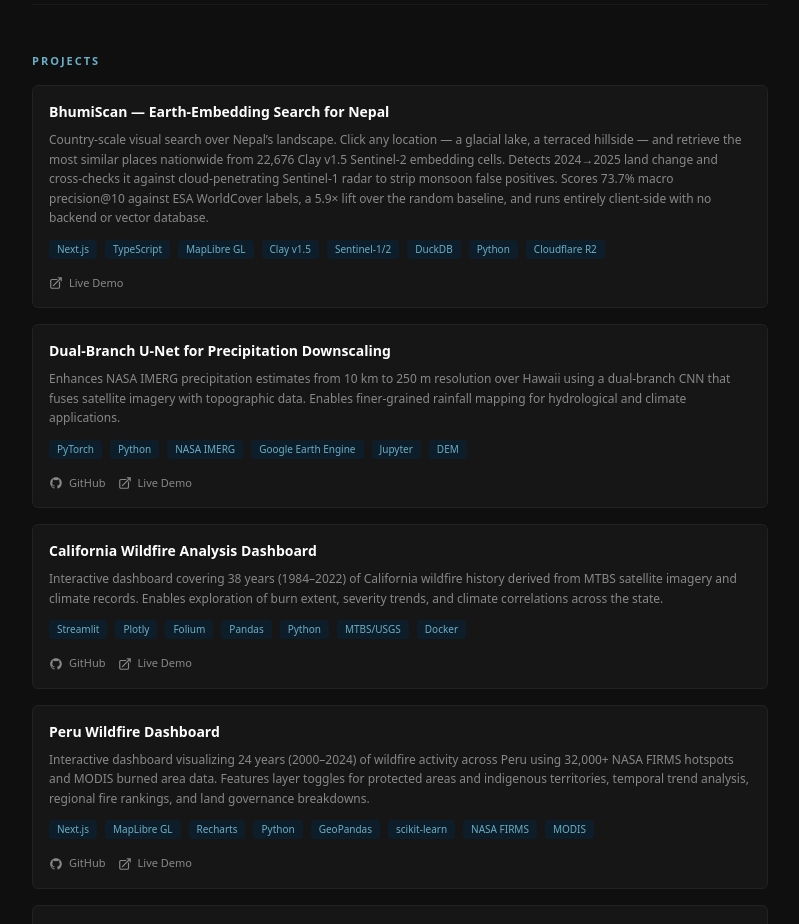
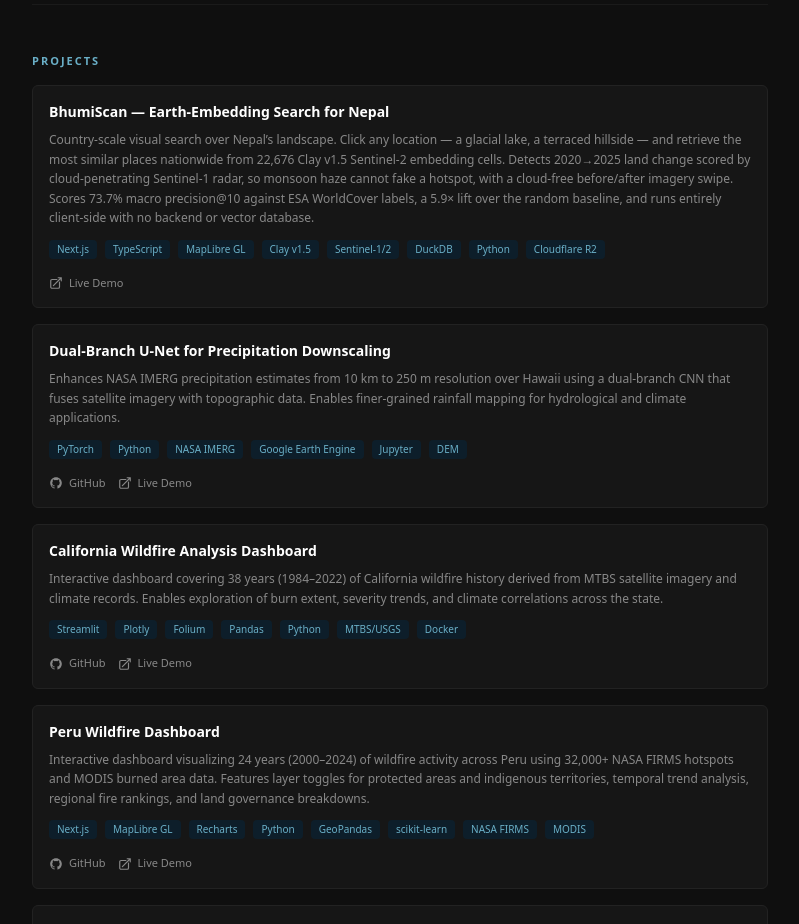
Before and after one commit to bikal3/Portfolio, a Next.js app: page / in a window 1280 px wide. Shown: the part 940-1864 px from the top of the page, without its empty margins (344-1143 px from the left). Built offline with nearby package versions, Linux system fonts and the light colour scheme.

Commit message:
content: correct BhumiScan change mode to 2020-2025, radar-scored
v0.4 replaced the optical 2024-2025 score with a Sentinel-1 radar score
over 2020-2025; optical is now a visual before/after swipe only.

```diff
--- a/data/portfolio.ts
+++ b/data/portfolio.ts
@@ -26,7 +26,7 @@ export const projects: Project[] = [
   {
     title: 'BhumiScan — Earth-Embedding Search for Nepal',
     description:
-      'Country-scale visual search over Nepal’s landscape. Click any location — a glacial lake, a terraced hillside — and retrieve the most similar places nationwide from 22,676 Clay v1.5 Sentinel-2 embedding cells. Detects 2024→2025 land change and cross-checks it against cloud-penetrating Sentinel-1 radar to strip monsoon false positives. Scores 73.7% macro precision@10 against ESA WorldCover labels, a 5.9× lift over the random baseline, and runs entirely client-side with no backend or vector database.',
+      'Country-scale visual search over Nepal’s landscape. Click any location — a glacial lake, a terraced hillside — and retrieve the most similar places nationwide from 22,676 Clay v1.5 Sentinel-2 embedding cells. Detects 2020→2025 land change scored by cloud-penetrating Sentinel-1 radar, so monsoon haze cannot fake a hotspot, with a cloud-free before/after imagery swipe. Scores 73.7% macro precision@10 against ESA WorldCover labels, a 5.9× lift over the random baseline, and runs entirely client-side with no backend or vector database.',
     technologies: ['Next.js', 'TypeScript', 'MapLibre GL', 'Clay v1.5', 'Sentinel-1/2', 'DuckDB', 'Python', 'Cloudflare R2'],
     demo: 'https://bhumiscan.bikal3.com.np/',
   },
```
